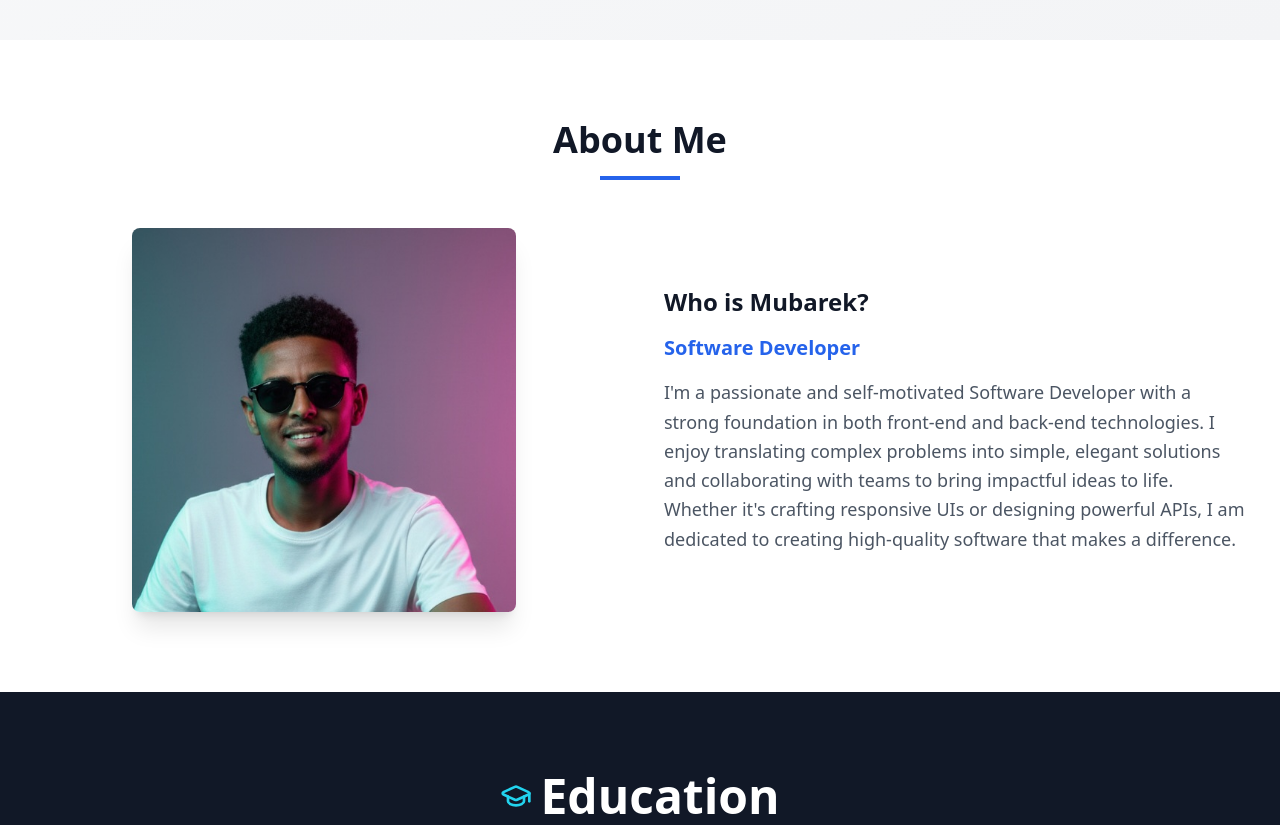
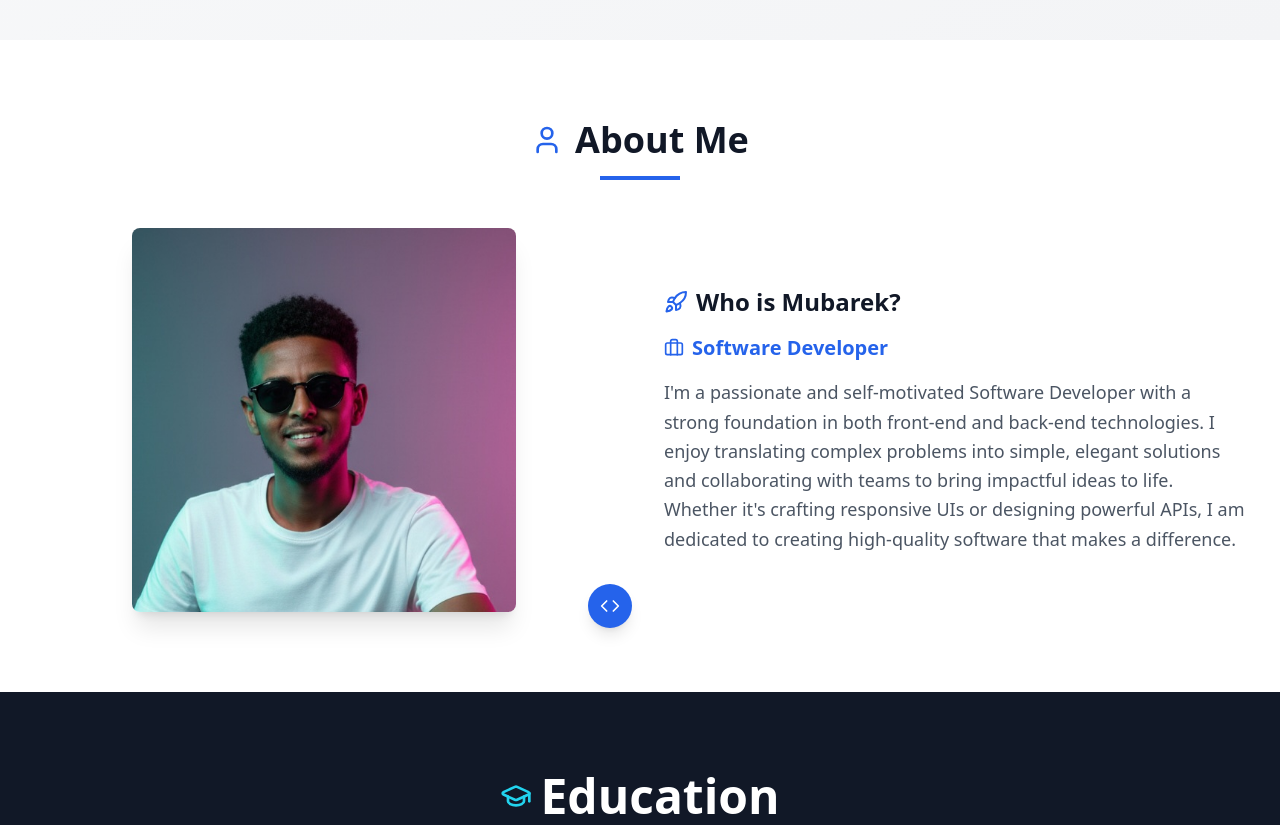
Before and after one commit to Mubasfe/Muba-Portfolio, a React (Create React App) app: page / in a window 1280 px wide. Shown: the part 760-1585 px from the top of the page. Built offline with nearby package versions, Linux system fonts and the light colour scheme.

Commit message:
about project

```diff
--- a/src/components/About.jsx
+++ b/src/components/About.jsx
@@ -1,30 +1,47 @@
 import React from 'react';
+import { User, Code, Briefcase, Rocket } from 'lucide-react';
 
 const About = () => {
   return (
     <section id="about" className="py-20 bg-white dark:bg-gray-900">
       <div className="max-w-7xl mx-auto px-4 sm:px-6 lg:px-8">
         <div className="text-center mb-12">
-          <h2 className="text-3xl sm:text-4xl font-bold text-gray-900 dark:text-white mb-4">About Me</h2>
+          <div className="flex items-center justify-center gap-3 mb-4">
+            <User className="w-8 h-8 text-blue-600 dark:text-blue-400" />
+            <h2 className="text-3xl sm:text-4xl font-bold text-gray-900 dark:text-white">About Me</h2>
+          </div>
           <div className="w-20 h-1 bg-blue-600 mx-auto"></div>
         </div>
 
         <div className="grid md:grid-cols-2 gap-12 items-center">
-          <div>
+          <div className="relative">
             <img
               src='/logo.jpg'
               alt="Workspace"
               className="rounded-lg shadow-xl w-48 h-48 sm:w-64 sm:h-64 md:w-72 md:h-72 lg:w-80 lg:h-80 xl:w-96 xl:h-96 object-cover mx-auto"
             />
+            {/* Decorative icon on image */}
+            <div className="absolute -bottom-4 -right-4 bg-blue-600 p-3 rounded-full shadow-lg">
+              <Code className="w-5 h-5 text-white" />
+            </div>
           </div>
 
           <div className="space-y-4">
+            <div className="flex items-center gap-2">
+              <Rocket className="w-6 h-6 text-blue-600 dark:text-blue-400" />
               <h3 className="text-2xl font-bold text-gray-900 dark:text-white">
                 Who is Mubarek?
               </h3>
+            </div>
+
+            <div className="flex items-center gap-2">
+              <Briefcase className="w-5 h-5 text-blue-600 dark:text-blue-400" />
               <h4 className="text-xl text-blue-600 dark:text-blue-400 font-bold">
                 Software Developer
               </h4>
+            </div>
+
+            <div className="flex gap-3 mt-2">
               <p className="text-gray-600 dark:text-gray-300 text-lg leading-relaxed">
                 I'm a passionate and self-motivated Software Developer
                 with a strong foundation in both front-end and back-end technologies.
@@ -34,7 +51,7 @@ const About = () => {
                 I am dedicated to creating high-quality software that makes a difference.
               </p>
             </div>
-
+          </div>
         </div>
       </div>
     </section>
```
Lines whose indentation alone changed are shown as unchanged.
